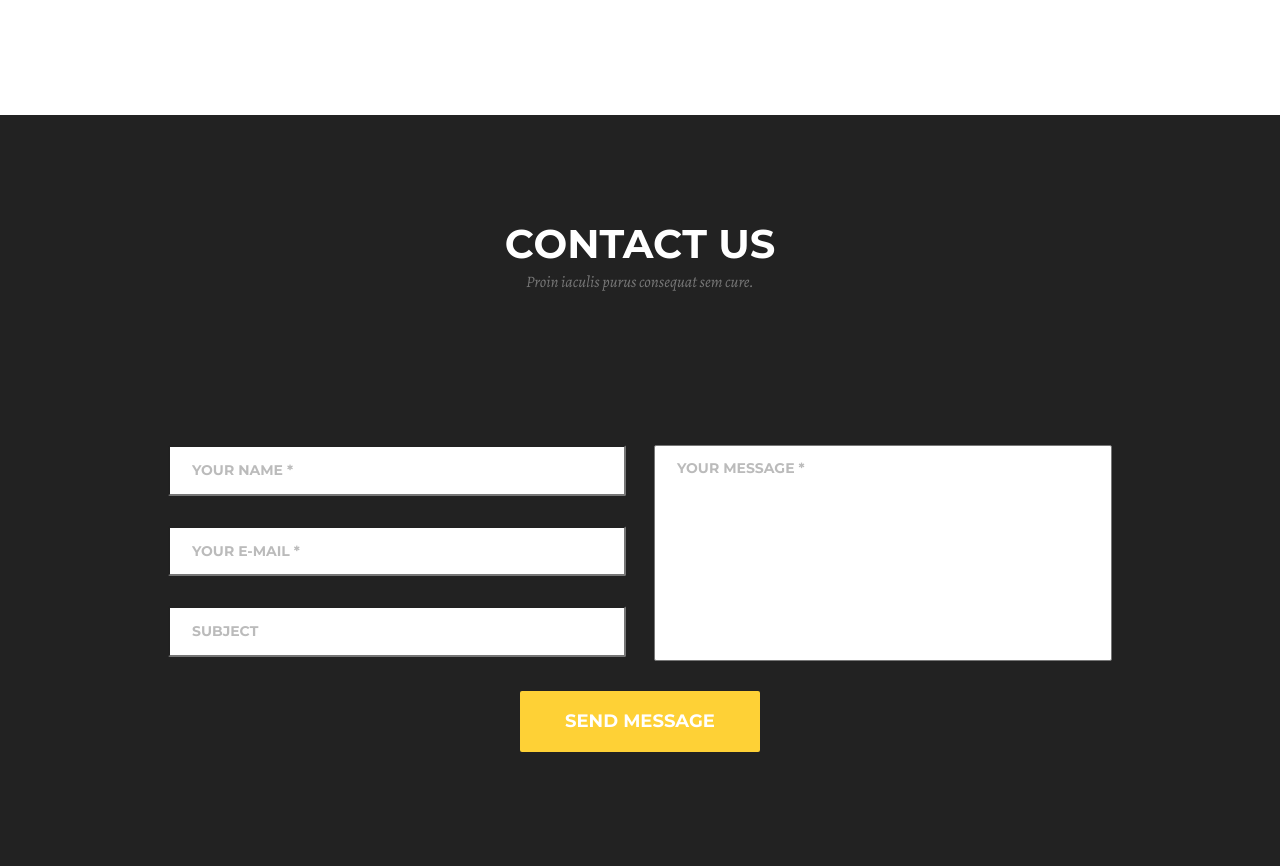
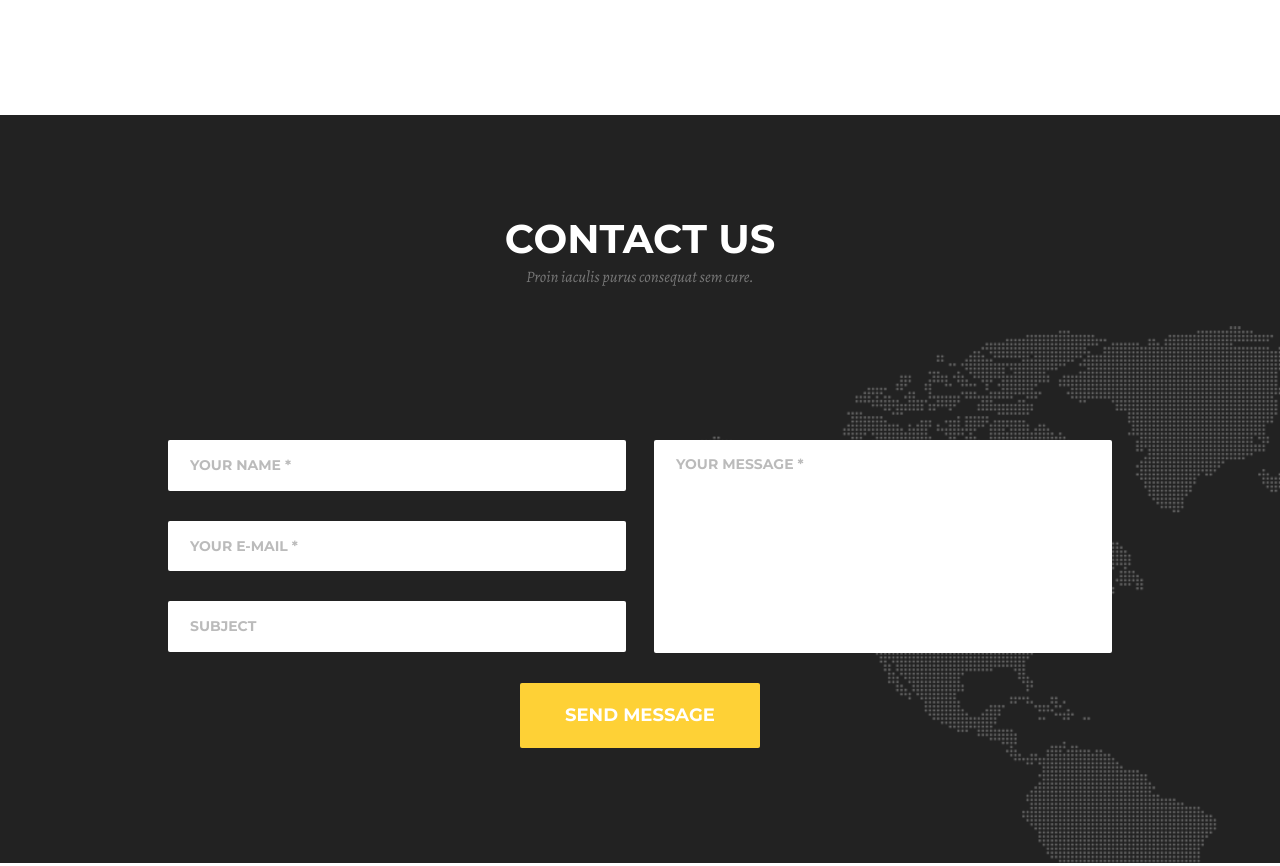
Before and after one commit to OlenaSavchenko/goit-fe-course, a plain HTML site: page html-css/module-07/index.html in a window 1280 px wide. Shown: the part 618-1484 px from the top of the page. Drawn offline with Linux system fonts and the light colour scheme; files whose address does not match are found by name.

Commit message:
added bc picture

```diff
--- a/html-css/module-07/css/style.css
+++ b/html-css/module-07/css/style.css
@@ -162,20 +162,16 @@ img {
 }
 
 /* contacts */
+.contacts-bc-box {
 
+  background-color: #222222;
+  background-image: url(../img/map.png);
+  background-repeat: no-repeat;
+  background-position: bottom right;
+
+}
 .contacts-box {
-  position: relative;
-  padding: 106px 0 114px;
-  background-color: #222222;
-}
-
-.contacts-box::before {
-  content: " ";
-  position: absolute;
-  background-image: url(../png/map.png);
-  z-index: 3;
-  right: 0;
-  margin-bottom: 20px;
+  padding: 101px 0 115px;
 }
 
 .contacts-title-box {
@@ -198,35 +194,45 @@ img {
 .contacts-form__list {
   display: flex;
   flex-flow: column;
+  margin-bottom: 30px;
   max-width: calc(50% - 14px);
   width: 100%;
 }
 
-.contacts-form {
+.contacts-form__item:not(:last-child) {
+  margin-bottom: 30px;
+}
+
+.contacts-form,
+.clients-message-form {
   width: 100%;
-  margin-bottom: 30px;
-  padding: 14px 22px;
+  padding: 16px 22px;
   border-radius: 2px;
   font-family: var(--title-ff);
   font-size: 16px;
   color: var(--light-text-color);
+  border: 0px;
 }
 
 .clients-message-form {
   max-width: calc(50% - 14px);
   width: 100%;
-  height: 216px;
+  height: 213px;
   resize: none;
+  margin-bottom: 30px;
 }
 
-.contacts-form:focus:valid {
-  outline: 1px solid green;
+.contacts-form:focus:valid,
+.clients-message-form:focus:valid {
+  outline: 2px solid green;
 }
-.contacts-form:focus:invalid {
-  outline: 1px solid red;
+.contacts-form:focus:invalid,
+.clients-message-form:focus:invalid {
+  outline: 2px solid red;
 }
 
-.contacts-form::placeholder {
+.contacts-form::placeholder,
+.clients-message-form::placeholder {
   font-family: var(--title-ff);
   font-size: 14px;
   color: var(--placeholder-text-color);
@@ -234,7 +240,7 @@ img {
 }
 .btn {
   margin: 0 auto;
-  padding: 20px 45px;
+  padding: 22px 45px;
   width: 240px;
   font-family: var(--title-ff);
   font-size: 18px;
--- a/html-css/module-07/index.html
+++ b/html-css/module-07/index.html
@@ -68,8 +68,10 @@
           </div>
         </section>
         <!-- contacts -->
+
         <section>
-          <div class="contacts-box">
+          <div class="contacts-bc-box">
+          <div class="contacts-box container">
             <div class="contacts-title-box">
               <h2 class="title contacts__title">
                 contact us
@@ -79,7 +81,7 @@
               </p>
             </div>
 
-            <form action="#" method="GET" class="contacts-form-box container">
+            <form action="#" method="GET" class="contacts-form-box">
               <ul class="contacts-form__list">
                 <li class="contacts-form__item">
                   <input
@@ -117,11 +119,12 @@
                 id="clients-message"
                 placeholder="your message *"
                 required
-                class="contacts-form clients-message-form"
+                class="clients-message-form"
               ></textarea>
               <button type="submit" class="btn">send message</button>
             </form>
           </div>
+        </div>
         </section>
       </main>
     </div>
```
Also changed, not shown: html-css/module-07/img/Map Image.png (added).
